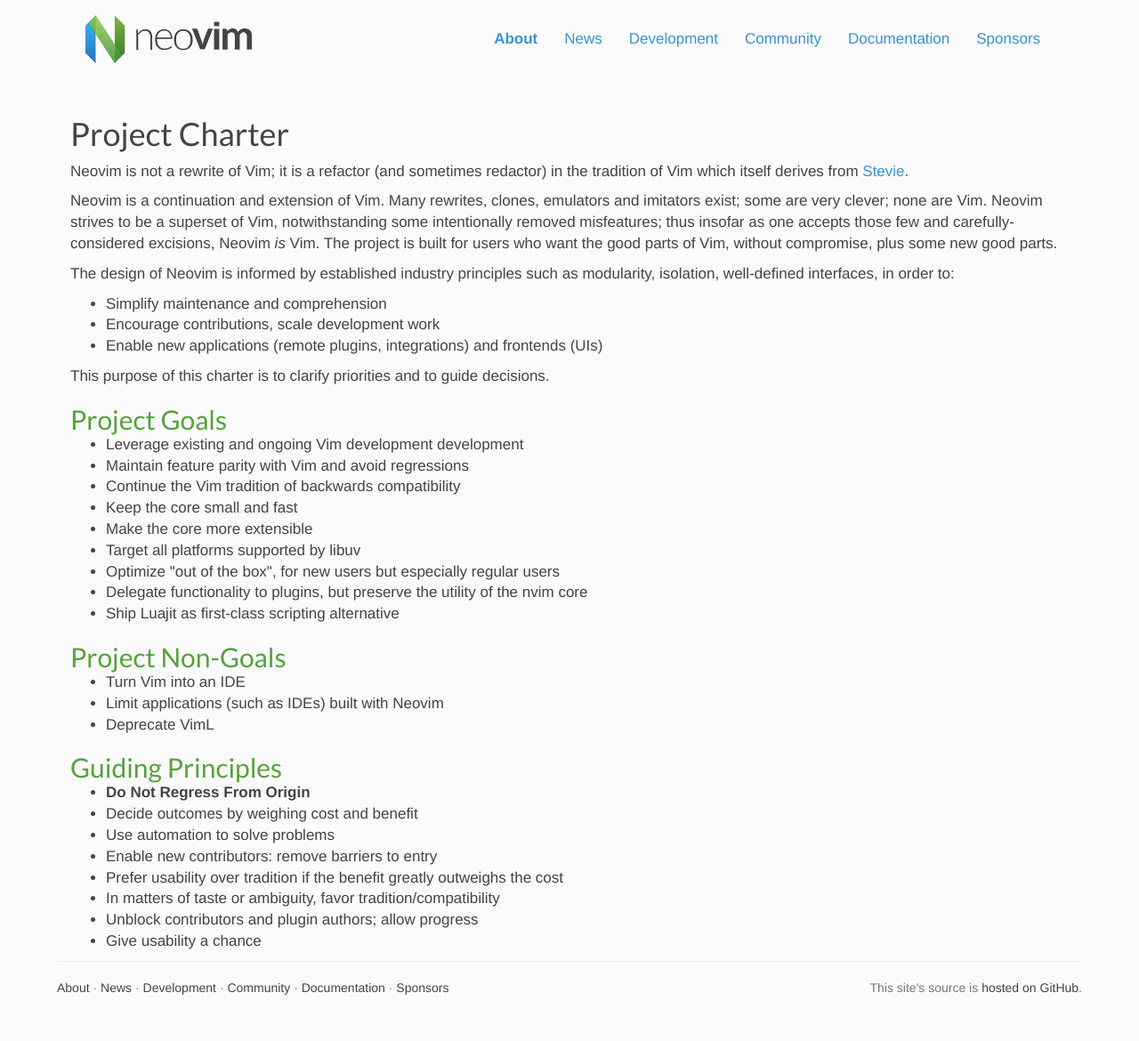
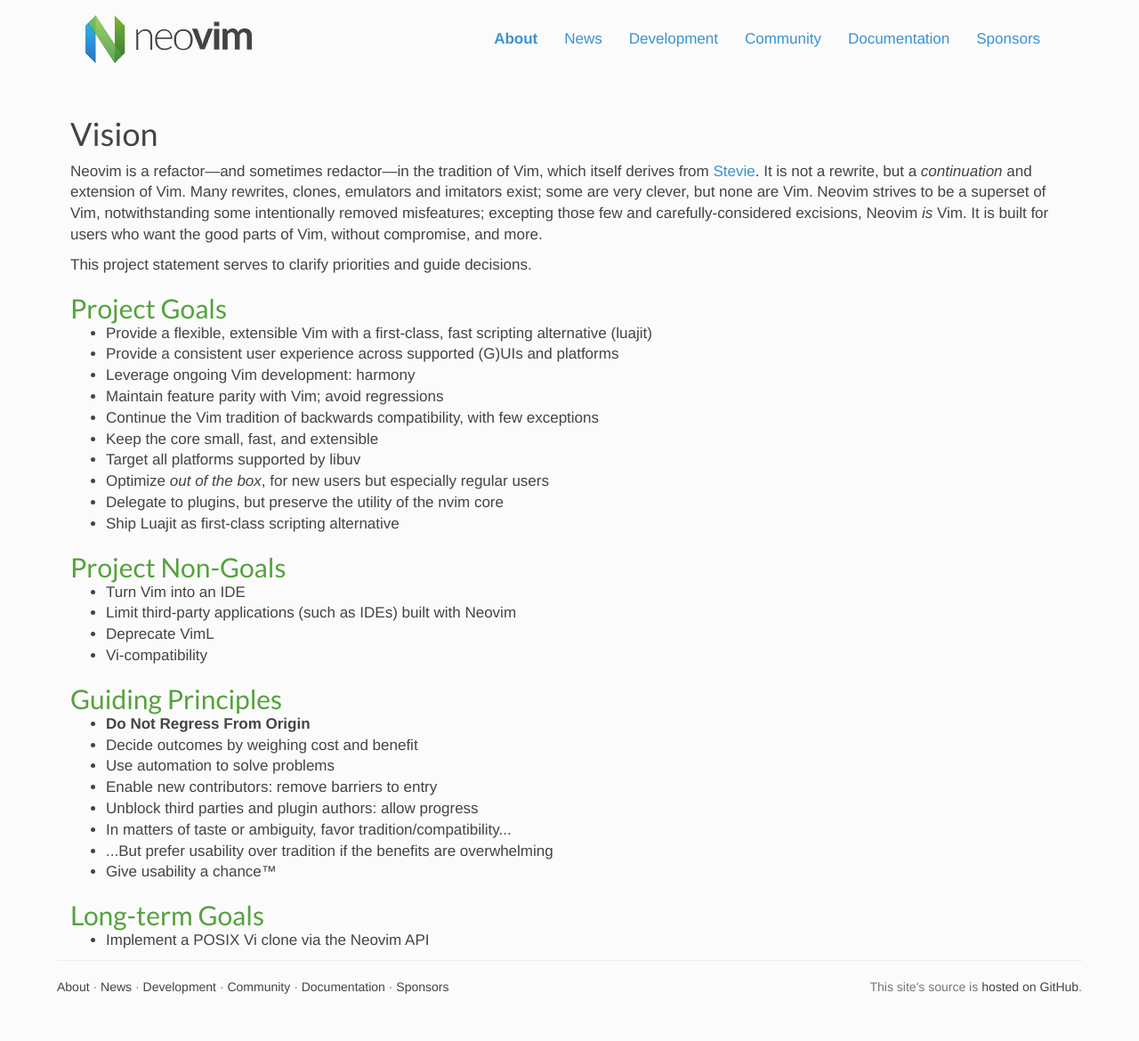
Before and after one commit to neovim/neovim.github.io, a Jekyll site: the page built from charter.html, in a window 1280 px wide. Shown: the whole page at 89% size. Built offline with Jekyll 4.4.1, drawn with Linux system fonts in a browser that asks for light colours; nearby versions of some CDN libraries; Markdown is read by kramdown in place of the engine named in the settings.

Commit message:
Project Vision

```diff
--- a/_data/nav.yml
+++ b/_data/nav.yml
@@ -1,7 +1,7 @@
 - title: About
   url: /about/
   sections:
-    - title: Charter
+    - title: Vision
       url: /charter/
     - title: Roadmap
       url: /roadmap/
--- a/charter.html
+++ b/charter.html
@@ -7,51 +7,44 @@
 
 <div class="container">
 
-<h1>Project Charter</h1>
+<h1>Vision</h1>
 
-<p>Neovim is not a rewrite of Vim; it is a refactor (and sometimes redactor) in
-the tradition of Vim which itself derives from <a
-href="https://en.wikipedia.org/wiki/Stevie_%28text_editor%29">Stevie</a>.</p>
 
-<p>Neovim is a continuation and extension of Vim. Many rewrites, clones,
-emulators and imitators exist; some are very clever; none are Vim. Neovim
-strives to be a superset of Vim, notwithstanding some intentionally removed
-misfeatures; thus insofar as one accepts those few and carefully-considered
-excisions, Neovim <em>is</em> Vim. The project is built for users who want the good
-parts of Vim, without compromise, plus some new good parts.</p>
+<p>
+Neovim is a refactor—and sometimes redactor—in the tradition of Vim, which
+itself derives from <a href="https://en.wikipedia.org/wiki/Stevie_%28text_editor%29">Stevie</a>.
+It is not a rewrite, but a <em>continuation</em> and extension of Vim. Many
+rewrites, clones, emulators and imitators exist; some are very clever, but none
+are Vim. Neovim strives to be a superset of Vim, notwithstanding some
+intentionally removed misfeatures; excepting those few and carefully-considered
+excisions, Neovim <em>is</em> Vim. It is built for users who want the good
+parts of Vim, without compromise, and more.
+</p>
 
-<p>The design of Neovim is informed by established industry principles such as
-modularity, isolation, well-defined interfaces, in order to:</p>
-
-<ul>
-    <li> Simplify maintenance and comprehension</li>
-    <li> Encourage contributions, scale development work</li>
-    <li> Enable new applications (remote plugins, integrations) and frontends (UIs)</li>
-</ul>
-
-<p>This purpose of this charter is to clarify priorities and to guide
-decisions.</p>
+<p>This project statement serves to clarify priorities and guide decisions.</p>
 
 <h2>Project Goals</h2>
 
 <ul>
-    <li> Leverage existing and ongoing Vim development development</li>
-    <li> Maintain feature parity with Vim and avoid regressions</li>
-    <li> Continue the Vim tradition of backwards compatibility</li>
-    <li> Keep the core small and fast</li>
-    <li> Make the core more extensible</li>
-    <li> Target all platforms supported by libuv</li>
-    <li> Optimize "out of the box", for new users but especially regular users</li>
-    <li> Delegate functionality to plugins, but preserve the utility of the nvim core</li>
-    <li> Ship Luajit as first-class scripting alternative</li>
+  <li>Provide a flexible, extensible Vim with a first-class, fast scripting alternative (luajit)</li>
+  <li>Provide a consistent user experience  across supported (G)UIs and platforms</li>
+  <li>Leverage ongoing Vim development: harmony</li>
+  <li>Maintain feature parity with Vim; avoid regressions</li>
+  <li>Continue the Vim tradition of backwards compatibility, with few exceptions</li>
+  <li>Keep the core small, fast, and extensible</li>
+  <li>Target all platforms supported by libuv</li>
+  <li>Optimize <em>out of the box</em>, for new users but especially regular users</li>
+  <li>Delegate to plugins, but preserve the utility of the nvim core</li>
+  <li>Ship Luajit as first-class scripting alternative</li>
 </ul>
 
 <h2>Project Non-Goals</h2>
 
 <ul>
     <li> Turn Vim into an IDE</li>
-    <li> Limit applications (such as IDEs) built with Neovim</li>
+    <li> Limit third-party applications (such as IDEs) built with Neovim</li>
     <li> Deprecate VimL</li>
+    <li>Vi-compatibility</li>
 </ul>
 
 <h2>Guiding Principles</h2>
@@ -61,10 +54,16 @@
     <li> Decide outcomes by weighing cost and benefit</li>
     <li> Use automation to solve problems</li>
     <li> Enable new contributors: remove barriers to entry</li>
-    <li> Prefer usability over tradition if the benefit greatly outweighs the cost</li>
-    <li> In matters of taste or ambiguity, favor tradition/compatibility</li>
-    <li> Unblock contributors and plugin authors; allow progress</li>
-    <li> Give usability a chance</li>
+    <li> Unblock third parties and plugin authors: allow progress</li>
+    <li> In matters of taste or ambiguity, favor tradition/compatibility...</li>
+    <li> ...But prefer usability over tradition if the benefits are overwhelming</li>
+    <li> Give usability a chance™</li>
+</ul>
+
+<h2>Long-term Goals</h2>
+
+<ul>
+    <li>Implement a POSIX Vi clone via the Neovim API</li>
 </ul>
 
 </div>
--- a/index.html
+++ b/index.html
@@ -86,8 +86,10 @@
         Take a look if you want to help out ;)
         </dd>
 
-        <dt>Will Neovim improve upon the default configuration that was found in Vim?</dt>
-        <dd>Yes.</dd>
+        <dt>Is Neovim trying to turn Vim into an IDE?</dt>
+        <dd>With 30% less source-code than Vim, the <a href="charter/">vision</a>
+        of Neovim is to enable new applications without compromising Vim's
+        traditional roles. </dd>
 
         <dt>Will Neovim deprecate Vimscript?</dt>
         <dd>No.</dd>
```
